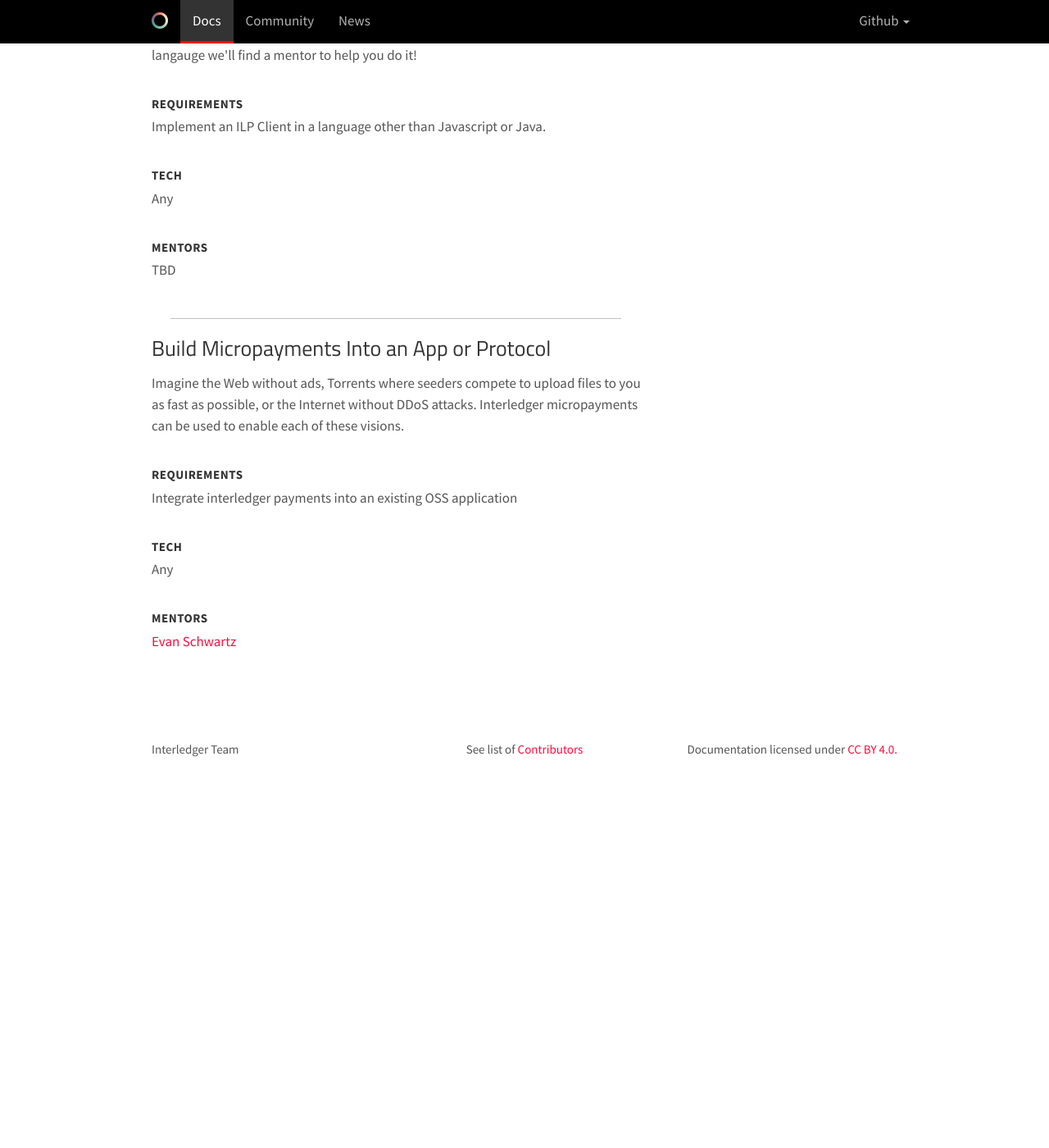
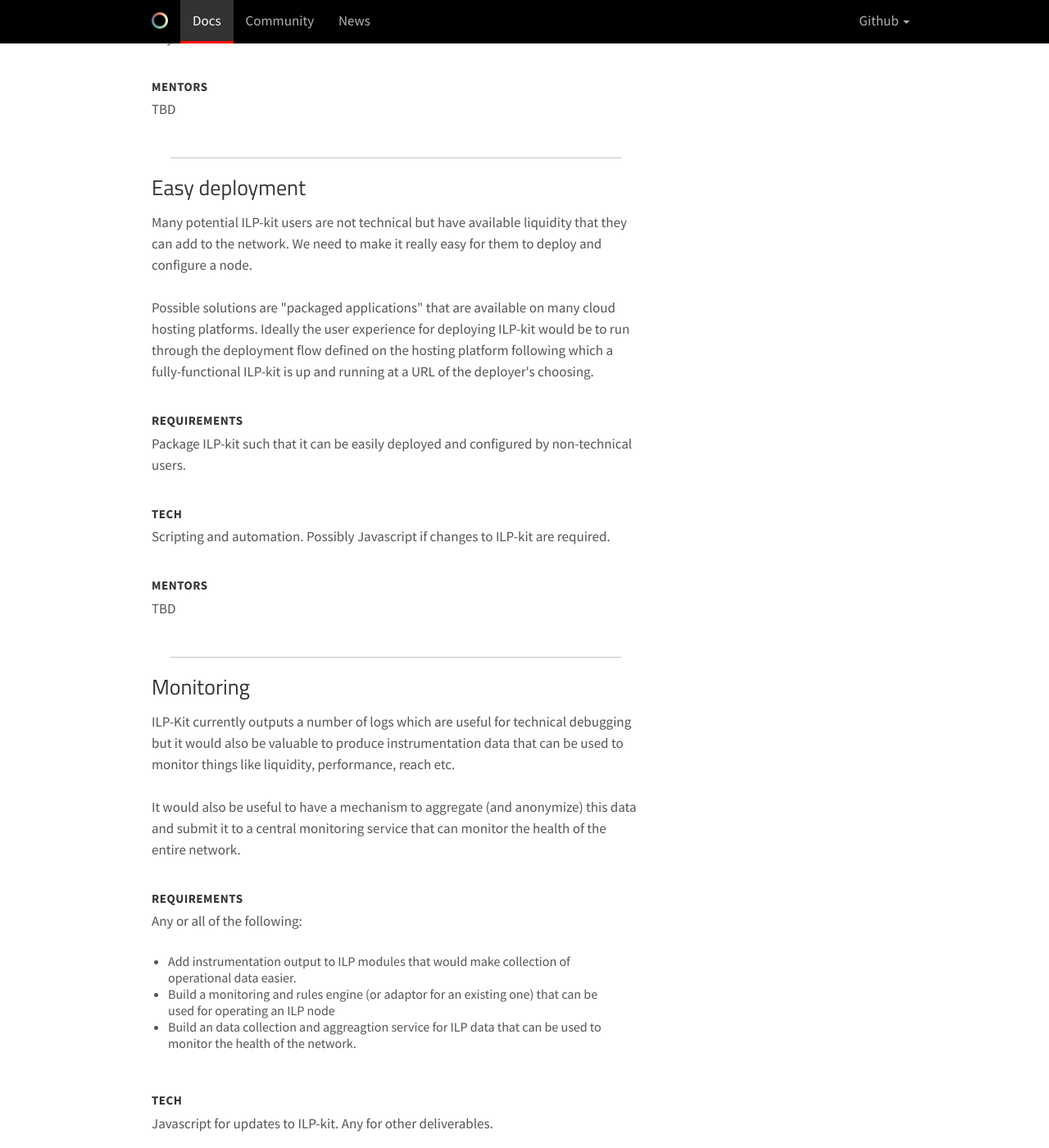
Before and after one commit to interledger/interledger.github.io, a Jekyll site: the page built from ideas.html, in a window 1280 px wide and 1400 px high, scrolled down 3866 px. Shown: the whole window at 82% size. Built offline with Jekyll 4.4.1, drawn with Linux system fonts in a browser that asks for light colours; nearby versions of some CDN libraries; some web fonts are replaced; before the commit the page ends 4844 px from its top, so only the background shows below that; some of the changed text lies outside the part shown.

Commit message:
Re-ordering projects and added mobile wallet

```diff
--- a/ideas.html
+++ b/ideas.html
@@ -13,6 +13,45 @@
             <h2>Project Ideas</h2>
 
           <p class="intro">Here you can find ideas for a project that can be done as part of the Google Summer of Code 2017 program.</p>
+
+            <h3>Integrate Interledger into an App or Protocol</h3>
+
+            <p>Imagine the Web without ads, Torrents where seeders compete to upload files to you as fast as possible, or the Internet without DDoS attacks. Interledger (and especially Interledger-based micropayments) can be used to enable each of these visions.</p>
+
+            <p>Examples of this are:</p>
+            <ul>
+                <li>Pay for content as you browse the web instead of seeing ads.</li>
+                <li>Pay for downlaods from torrent seeders (and pay the original content author).</li>
+                <li>Pay to get guaranteed delivery of an email (skip SPAM filters).</li>
+                <li>Pay for public wifi as you use it.</li>
+            </ul>
+
+            <h4>Requirements</h4>
+            <p>Integrate interledger payments into an existing technology to demonstrate how micro-payments could change the market dynamics and incentives around an exisiting ecosystem.</p>
+
+            <h4>Tech</h4>
+            <p>Any</p>
+
+            <h4>Mentors</h4>
+            <p><a href="https://github.com/emschwartz">Evan Schwartz</a></p>
+
+            <hr/>
+
+            <h3>Build an Interledger mobile wallet.</h3>
+
+            <p>Numerous mobile wallets exist today but none use an open protocol to make payments. It should be possible to easily send money to someone using Interledger.</p>
+
+
+            <h4>Requirements</h4>
+            <p>Build a mobile app that allows a user to send money to somebody else (who may not be connected to Interledger).</p>
+
+            <h4>Tech</h4>
+            <p>Any</p>
+
+            <h4>Mentors</h4>
+            <p><a href="https://github.com/adrianhopebailie">Adrian Hope-Bailie</a></p>
+
+            <hr/>
 
             <h3>Social Media Integration</h3>
 
@@ -49,47 +88,6 @@
 
             <h4>Mentors</h4>
             <p>TBD</p>
-
-            <hr/>
-
-            <h3>Easy deployment</h3>
-
-            <p>Many potential ILP-kit users are not technical but have available liquidity that they can add to the network. We need to make it really easy for them to deploy and configure a node.</p>
-
-            <p>Possible solutions are "packaged applications" that are available on many cloud hosting platforms. Ideally the user experience for deploying ILP-kit would be to run through the deployment flow defined on the hosting platform following which a fully-functional ILP-kit is up and running at a URL of the deployer's choosing.</p>
-
-            <h4>Requirements</h4>
-            <p>Package ILP-kit such that it can be easily deployed and configured by non-technical users.</p>
-
-            <h4>Tech</h4>
-            <p>Scripting and automation. Possibly Javascript if changes to ILP-kit are required.</p>
-
-            <h4>Mentors</h4>
-            <p>TBD</p>
-
-            <hr/>
-
-            <h3>Monitoring</h3>
-
-            <p>ILP-Kit currently outputs a number of logs which are useful for technical debugging but it would also be valuable to produce instrumentation data that can be used to monitor things like liquidity, performance, reach etc.</p>
-
-            <p>It would also be useful to have a mechanism to aggregate (and anonymize) this data and submit it to a central monitoring service that can monitor the health of the entire network.</p>
-
-            <h4>Requirements</h4>
-
-            <p>Any or all of the following:</p>
-            <ul>
-                <li>Add instrumentation output to ILP modules that would make collection of operational data easier.</li>
-                <li>Build a monitoring and rules engine (or adaptor for an existing one) that can be used for operating an ILP node</li>
-                <li>Build an data collection and aggreagtion service for ILP data that can be used to monitor the health of the network.</li>
-            </ul>
-
-            <h4>Tech</h4>
-            <p>Javascript for updates to ILP-kit. Any for other deliverables.</p>
-
-            <h4>Mentors</h4>
-            <p>TBD</p>
-
 
             <hr/>
 
@@ -140,17 +138,44 @@
 
             <hr/>
 
-            <h3>Build Micropayments Into an App or Protocol</h3>
-            <p>Imagine the Web without ads, Torrents where seeders compete to upload files to you as fast as possible, or the Internet without DDoS attacks. Interledger micropayments can be used to enable each of these visions.</p>
+            <h3>Easy deployment</h3>
+
+            <p>Many potential ILP-kit users are not technical but have available liquidity that they can add to the network. We need to make it really easy for them to deploy and configure a node.</p>
+
+            <p>Possible solutions are "packaged applications" that are available on many cloud hosting platforms. Ideally the user experience for deploying ILP-kit would be to run through the deployment flow defined on the hosting platform following which a fully-functional ILP-kit is up and running at a URL of the deployer's choosing.</p>
 
             <h4>Requirements</h4>
-            <p>Integrate interledger payments into an existing OSS application</p>
+            <p>Package ILP-kit such that it can be easily deployed and configured by non-technical users.</p>
 
             <h4>Tech</h4>
-            <p>Any</p>
+            <p>Scripting and automation. Possibly Javascript if changes to ILP-kit are required.</p>
 
             <h4>Mentors</h4>
-            <p><a href="https://github.com/emschwartz">Evan Schwartz</a></p>
+            <p>TBD</p>
+
+            <hr/>
+
+            <h3>Monitoring</h3>
+
+            <p>ILP-Kit currently outputs a number of logs which are useful for technical debugging but it would also be valuable to produce instrumentation data that can be used to monitor things like liquidity, performance, reach etc.</p>
+
+            <p>It would also be useful to have a mechanism to aggregate (and anonymize) this data and submit it to a central monitoring service that can monitor the health of the entire network.</p>
+
+            <h4>Requirements</h4>
+
+            <p>Any or all of the following:</p>
+            <ul>
+                <li>Add instrumentation output to ILP modules that would make collection of operational data easier.</li>
+                <li>Build a monitoring and rules engine (or adaptor for an existing one) that can be used for operating an ILP node</li>
+                <li>Build an data collection and aggreagtion service for ILP data that can be used to monitor the health of the network.</li>
+            </ul>
+
+            <h4>Tech</h4>
+            <p>Javascript for updates to ILP-kit. Any for other deliverables.</p>
+
+            <h4>Mentors</h4>
+            <p>TBD</p>
+
 
         </div>
     </div> <!-- /container -->
```
